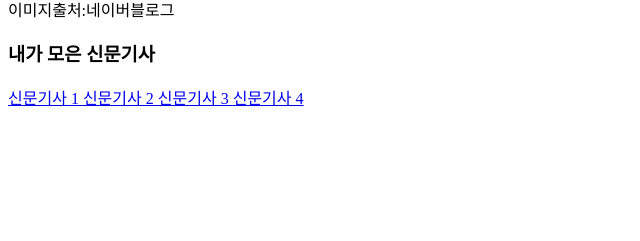
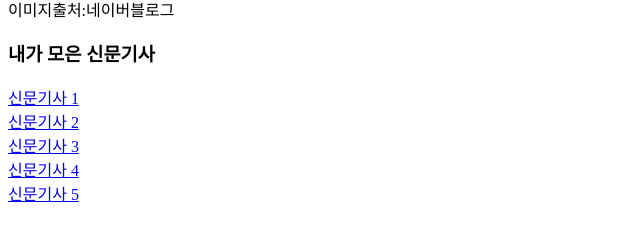
Before and after one commit to nenongkim/mis, a plain HTML site: page index.html in a window 1280 px wide. Shown: the part 429-670 px from the top of the page, without its empty margins (0-640 px from the left). Drawn offline with Linux system fonts and the light colour scheme.

Commit message:
Add files via upload

```diff
--- a/index.html
+++ b/index.html
@@ -9,10 +9,10 @@
           희망직업:기업경영 관련 직종 <br>
         <img src='https://th.bing.com/th/id/R.92d1e67c22ec6106675e8161c147aaeb?rik=ilisblnQ%2fUXnPQ&riu=http%3a%2f%2fblogfiles.naver.net%2f20150628_92%2funnonu_1435495926546fOfEb_JPEG%2f%c4%a3%c4%a5%25B6%25F3%25C1%25E3_(3).jpg&ehk=DvhEgvjEQKSNILQ9QHJO8jdpPpnN3B2ogq49q5cb3P8%3d&risl=&pid=ImgRaw&r=0'><br>이미지출처:네이버블로그<br>
         <h3>내가 모은 신문기사</h3>
-           <a href ='https://news.kbs.co.kr/news/pc/view/view.do?ncd=7907174' target = '_blank'> 신문기사 1 </a>
-           <a href ='https://n.news.naver.com/mnews/article/469/0000790074' target = '_blank'> 신문기사 2 </a>
-           <a href ='https://n.news.naver.com/mnews/article/277/0005396141' target = '_blank'> 신문기사 3 </a>
-           <a href ='https://n.news.naver.com/mnews/article/003/0012455503' target = '_blank'> 신문기사 4 </a>
-
+           <a href ='https://news.kbs.co.kr/news/pc/view/view.do?ncd=7907174' target = '_blank'> 신문기사 1 </a><br>
+           <a href ='https://n.news.naver.com/mnews/article/469/0000790074' target = '_blank'> 신문기사 2 </a><br>
+           <a href ='https://n.news.naver.com/mnews/article/277/0005396141' target = '_blank'> 신문기사 3 </a><br>
+           <a href ='https://n.news.naver.com/mnews/article/003/0012455503' target = '_blank'> 신문기사 4 </a><br>
+           <a href ='https://n.news.naver.com/mnews/article/001/0014604009' target = '_blank'> 신문기사 5 </a><br>
      </body>
 </html>
```
